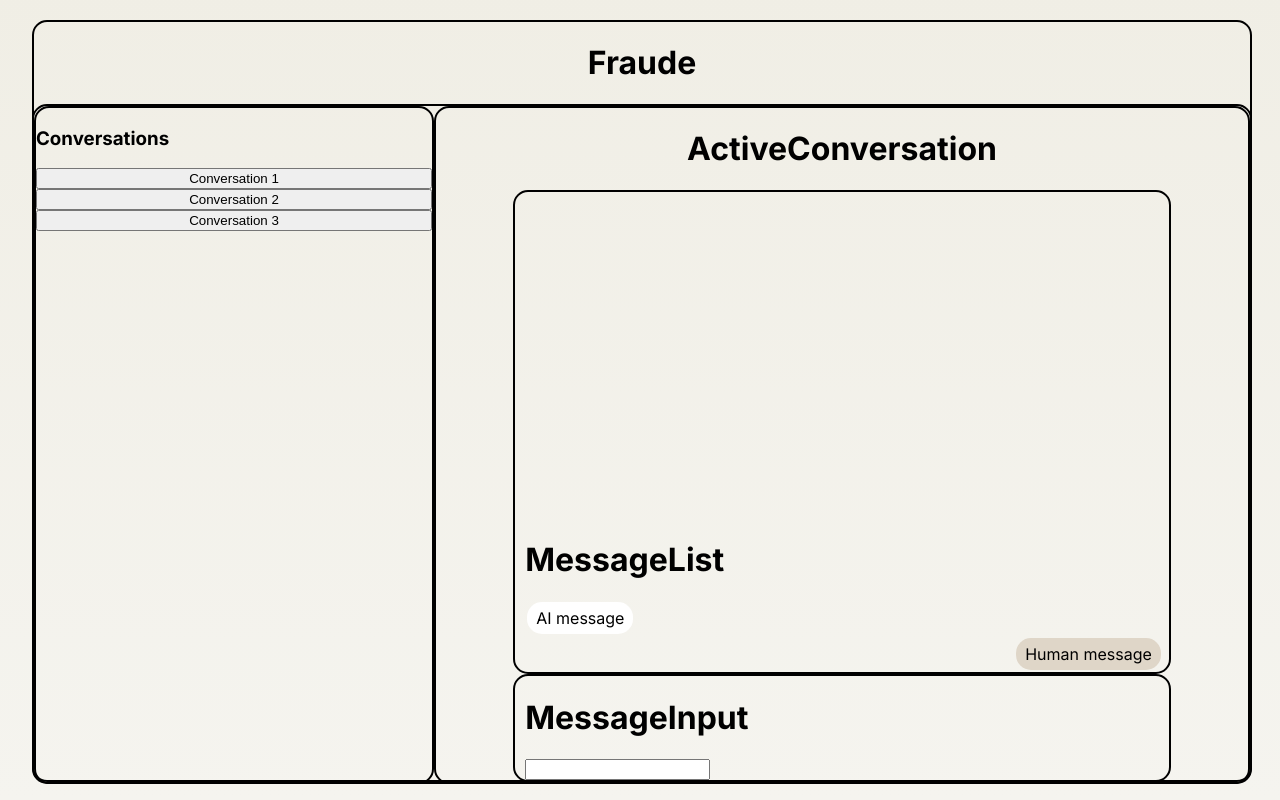
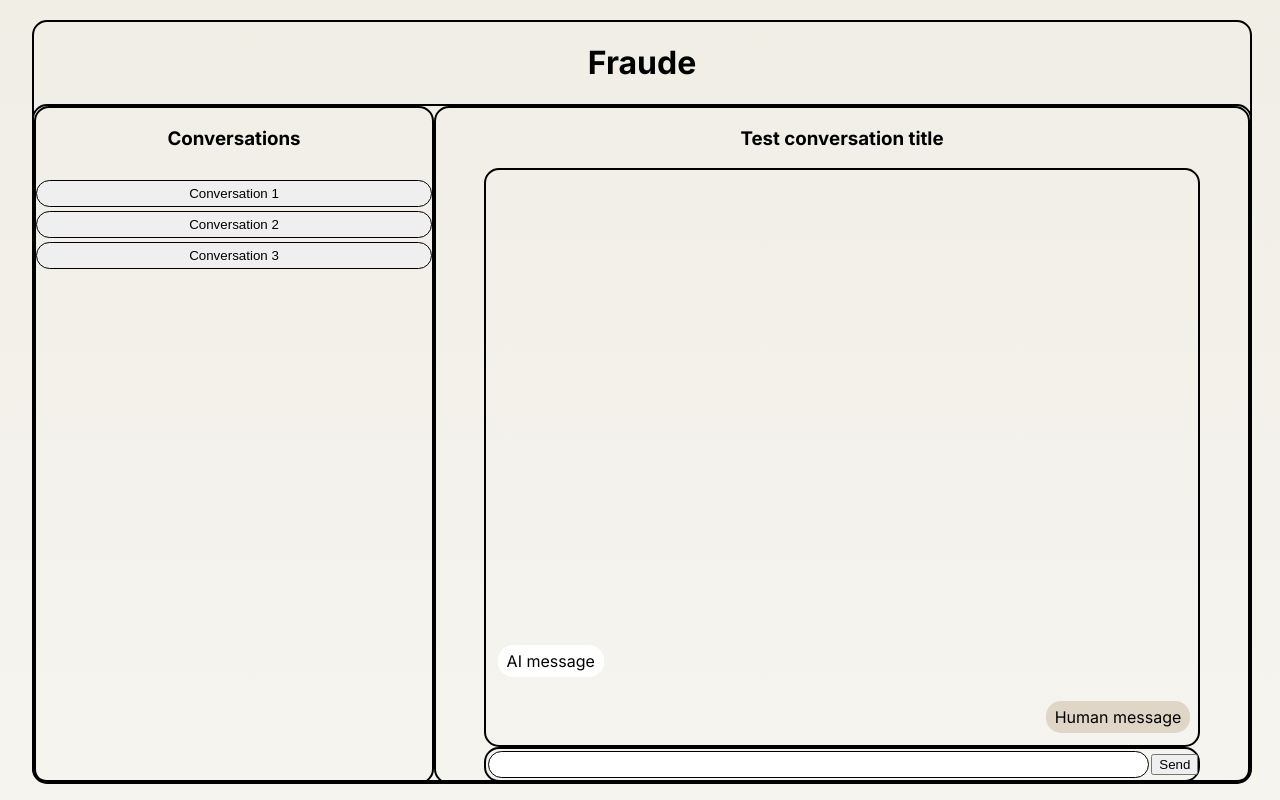
Before and after one commit to jerome3o/fraude.ai, a Next.js app in the folder app/frontend/: page / in a window 1280 px wide. Built offline with nearby package versions, Linux system fonts and the light colour scheme.

Commit message:
Good enough UI

```diff
--- a/app/frontend/app/globals.css
+++ b/app/frontend/app/globals.css
@@ -62,10 +62,27 @@ main {
 .conversations-list {
   display: flex;
   flex-direction: column;
-  align-items: left;
+  align-items: center;
 
   width: 50%;
   height: 100%
+}
+
+.conversations-list-inner {
+  display: flex;
+  flex-direction: column;
+  align-items: center;
+  height: 100%;
+  width: 100%;
+  margin: 10px
+}
+
+.conversations-list-inner button {
+  border-radius: var(--border-radius-1);
+  border: 1px solid black;
+  margin: 2px;
+  padding: 5px 10px;
+  width: 100%;
 }
 
 .active-conversation {
@@ -87,15 +104,25 @@ main {
   flex-direction: column;
   align-items: flex-start;
   justify-content: flex-end;
-  padding: 0 10px;
 
   height: 100%;
-  width: 80%;
+  width: 90%;
 }
 
 .message-input {
-  padding: 0 10px;
-  width: 80%;
+  display: flex;
+  flex-direction: row;
+  align-items: center;
+  justify-content: center;
+  width: 90%;
+}
+
+.message-input input {
+  flex-grow: 1;
+  border-radius: var(--border-radius-1);
+  border: 1px solid black;
+  margin: 2px;
+  padding: 5px 10px;
 }
 
 .message {
@@ -111,6 +138,7 @@ main {
 .message-inner {
   border-radius: var(--border-radius-1);
   padding: 2px;
+  margin: 10px;
 }
 
 /* style h1 elements in the message class */
--- a/app/frontend/components/ActiveConversation.tsx
+++ b/app/frontend/components/ActiveConversation.tsx
@@ -2,10 +2,10 @@ import '../app/globals.css'
 import MessageInput from "./MessageInput"
 import MessageList from "./MessageList"
 
-const ActiveConversation = () => {
+const ActiveConversation = ({ conversationTitle }: { conversationTitle: string }) => {
     return (
         <div className='active-conversation debug'>
-            <h1>ActiveConversation</h1>
+            <h3>{conversationTitle}</h3>
             <MessageList />
             <MessageInput />
         </div>
--- a/app/frontend/components/ChatApp.tsx
+++ b/app/frontend/components/ChatApp.tsx
@@ -10,7 +10,7 @@ const ChatApp = () => {
             <h1>Fraude</h1>
             <div className='chat-app-inner debug'>
                 <ConversationList />
-                <ActiveConversation />
+                <ActiveConversation conversationTitle='Test conversation title' />
             </div>
         </div>
     )
--- a/app/frontend/components/ConversationsList.tsx
+++ b/app/frontend/components/ConversationsList.tsx
@@ -4,9 +4,12 @@ const ConversationList = () => {
     return (
         <div className='conversations-list debug'>
             <h3>Conversations</h3>
-            <button>Conversation 1</button>
-            <button>Conversation 2</button>
-            <button>Conversation 3</button>
+            <div className='conversations-list-inner'>
+                <button>Conversation 1</button>
+                <button>Conversation 2</button>
+                <button>Conversation 3</button>
+            </div>
+
         </div>
     )
 }
--- a/app/frontend/components/MessageInput.tsx
+++ b/app/frontend/components/MessageInput.tsx
@@ -3,8 +3,8 @@ import '../app/globals.css'
 const MessageInput = () => {
     return (
         <div className='message-input debug'>
-            <h1>MessageInput</h1>
             <input></input>
+            <button>Send</button>
         </div>
     )
 }
--- a/app/frontend/components/MessageList.tsx
+++ b/app/frontend/components/MessageList.tsx
@@ -4,7 +4,6 @@ import Message from "./Message"
 const MessageList = () => {
     return (
         <div className="message-list debug">
-            <h1>MessageList</h1>
             <Message content="AI message" isAi={true} />
             <Message content="Human message" isAi={false} />
         </div>
```
